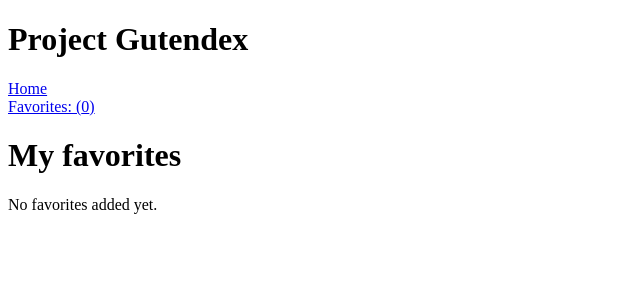
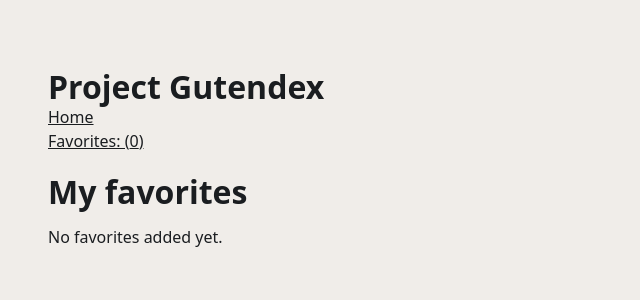
Before and after one commit to KodehodeTor/REACT---GUTENDEX, a React (Vite) app: page /favorites in a window 1280 px wide. Shown: the top 300 px of the page, without its empty margins (0-640 px from the left). Built offline with nearby package versions, Linux system fonts and the light colour scheme.

Commit message:
Added inline styling to card and cover.
Imported global styles to main.jsx.

Added styling to body and button in global.css

```diff
--- a/src/components/BookCard.jsx
+++ b/src/components/BookCard.jsx
@@ -35,15 +35,22 @@
     </Link>
   );
 }
+// Inline styling
 const styles = {
   card: {
-    border: "1px solid #ccc",
-    padding: "15px",
-    borderRadius: "8px",
+    backgroundColor: "#363c45",
+    color: "whitesmoke",
+    border: "1px solid #374151",
+    padding: "20x",
+    borderRadius: "12px",
+    boxShadow: "0 6px 20px rgba (0,0,0,0.25)",
+    display: "flex",
+    flexDirection: "column",
   },
   cover: {
     width: "100%",
     height: "250px",
     objectFit: "contain",
+    borderRadius: "6px",
   },
 };
--- a/src/main.jsx
+++ b/src/main.jsx
@@ -3,6 +3,7 @@
 import { router } from "./routes/index.jsx";
 import { RouterProvider } from "react-router-dom";
 import FavoritesProvider from "./context/FavoritesProvider.jsx";
+import "./styles/global.css";
 
 createRoot(document.getElementById("root")).render(
   <StrictMode>
--- a/src/styles/global.css
+++ b/src/styles/global.css
@@ -39,6 +39,7 @@
 body {
   min-height: 100vh;
   line-height: 1.5;
+  background-color:;
 }
 
 /* Set shorter line heights on headings and interactive elements */
@@ -91,3 +92,25 @@
 :target {
   scroll-margin-block: 5ex;
 }
+
+body {
+  background-color: #f0ede9;
+  font-family:
+    system-ui,
+    -apple-system,
+    BlinkMacSystemFont,
+    "Segoe UI",
+    Roboto,
+    Oxygen,
+    Ubuntu,
+    Cantarell,
+    "Open Sans",
+    "Helvetica Neue",
+    sans-serif;
+  color: #1a1d20;
+  padding: 40px;
+}
+
+button {
+  background-color: #d4af37;
+}
```
